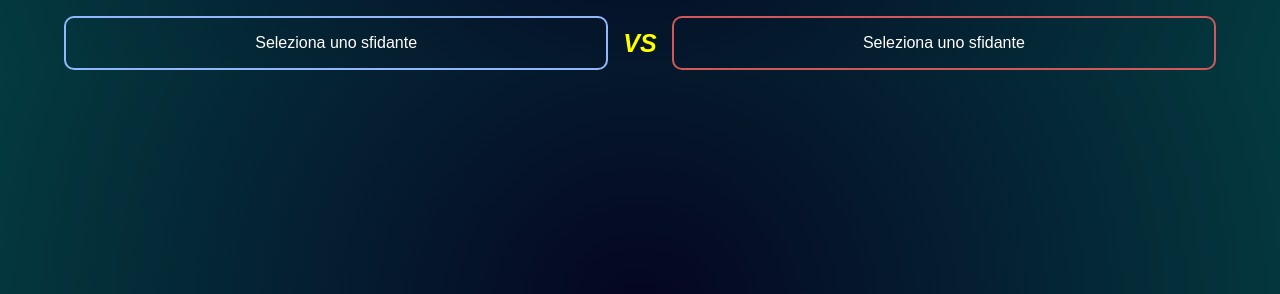
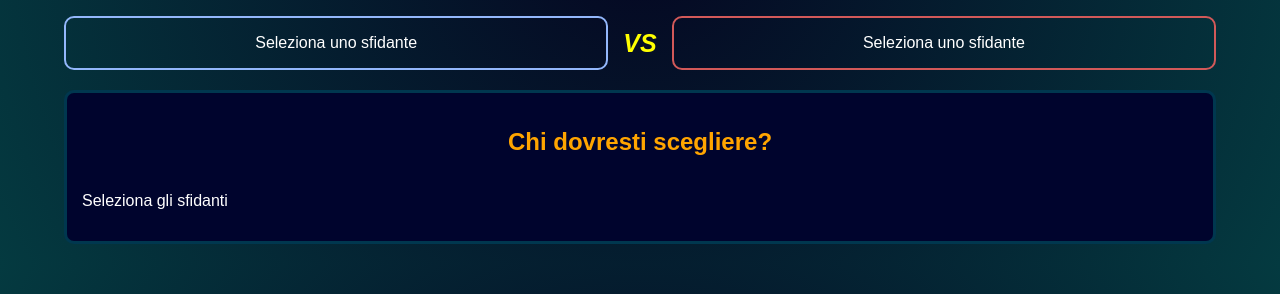
Before and after one commit to cioffilorenzo24-boop/DEWARS, a React (Vite) app: page / in a window 1280 px wide. Shown: the part 422-716 px from the top of the page. Built offline with nearby package versions, Linux system fonts and the light colour scheme.

Commit message:
added footer

```diff
--- a/src/App.tsx
+++ b/src/App.tsx
@@ -2,10 +2,12 @@ import "./App.css";
 import "./header.css";
 import "./choise-box.css";
 import "./challenge.css";
+import "./footer.css";
 import { GetDevCard } from "./function/choise";
 import { developers } from "./type";
 import { useState } from "react";
 import { ChallengerDev } from "./function/challengers";
+import { BetterChoises } from "./function/footer";
 import type { Dev } from "./type";
 
 function App() {
@@ -16,8 +18,10 @@ function App() {
   const manageDev = (selectedDev: Dev) => {
     if (btn === "A") {
       setCurrentDevA(selectedDev);
+      setBtn(null);
     } else if (btn === "B") {
       setCurrentDevB(selectedDev);
+      setBtn(null);
     }
   };
 
@@ -66,7 +70,12 @@ function App() {
             {ChallengerDev(currentDevB, "DEV B")}
           </div>
         </section>
-        <footer></footer>
+        <footer>
+          <h2>Chi dovresti scegliere?</h2>
+          <div className="betterChoiseDiv">
+            {BetterChoises(currentDevA, currentDevB)}
+          </div>
+        </footer>
       </main>
     </>
   );
--- a/src/footer.css
+++ b/src/footer.css
@@ -0,0 +1,56 @@
+footer {
+  border: 3px solid #00374f;
+  margin-top: 20px;
+  display: flex;
+  flex-direction: column;
+  border-radius: 10px;
+  padding: 15px;
+  margin-bottom: 20px;
+  background-color: #00042d;
+}
+
+.betterDev {
+  width: 49%;
+  background-color: #00374f;
+  color: white;
+  padding: 10px;
+  border-radius: 10px;
+  height: 50px;
+  align-items: center;
+  display: flex;
+}
+
+footer h2 {
+  color: orange;
+  text-align: center;
+}
+
+.betterChoiseDiv {
+  display: flex;
+  flex-wrap: wrap;
+  width: 100%;
+  gap: 10px;
+  margin: 0 auto;
+}
+
+.bestDev {
+  width: 100%;
+  background-color: #01a3014f;
+  color: white;
+  padding: 10px;
+  border-radius: 10px;
+  height: 50px;
+  align-items: center;
+  display: flex;
+  font-weight: bold;
+  justify-content: center;
+}
+
+.winner-A {
+  font-weight: bold;
+  color: #93b7fb;
+}
+.winner-B {
+  font-weight: bold;
+  color: #d25959;
+}
--- a/src/function/challengers.tsx
+++ b/src/function/challengers.tsx
@@ -1,7 +1,7 @@
 import type { Dev } from "../type";
 
 
-function GetAverage(currentDev: Dev) {
+export function GetAverage(currentDev: Dev) {
   let frontendScore = 0;
   let frontendCount = 0;
   let beckendScore = 0;
--- a/src/function/footer.tsx
+++ b/src/function/footer.tsx
@@ -0,0 +1,80 @@
+import type { Dev } from "../type";
+import { GetAverage } from "./challengers";
+
+export function BetterChoises(currentDevA: Dev, currentDevB: Dev) {
+  if (currentDevA === null || currentDevB === null)
+    return <p style={{ color: "white" }}>Seleziona gli sfidanti</p>;
+
+  const A = GetAverage(currentDevA);
+  const B = GetAverage(currentDevB);
+  let winnerClass = "";
+  let winnerFE = "";
+
+  if (A.averageFrontendScore > B.averageFrontendScore) {
+    winnerFE = currentDevA.firstname + " " + currentDevA.lastname;
+    winnerClass = "winner-A";
+  } else if (A.averageFrontendScore < B.averageFrontendScore) {
+    winnerFE = currentDevB.firstname + " " + currentDevB.lastname;
+    winnerClass = "winner-B";
+  } else {
+    winnerFE = "entrambi";
+  }
+
+  let winnerBE = "";
+
+  if (A.averageBeckendScore > B.averageBeckendScore) {
+    winnerBE = currentDevA.firstname + " " + currentDevA.lastname;
+    winnerClass = "winner-A";
+  } else if (A.averageBeckendScore < B.averageBeckendScore) {
+    winnerBE = currentDevB.firstname + " " + currentDevB.lastname;
+    winnerClass = "winner-B";
+  } else {
+    winnerBE = "entrambi";
+  }
+
+  let BestDev = "";
+  if (A.overall > B.overall) {
+    BestDev = currentDevA.firstname + " " + currentDevA.lastname;
+    winnerClass = "winner-A";
+  } else if (A.overall < B.overall) {
+    BestDev = currentDevB.firstname + " " + currentDevB.lastname;
+    winnerClass = "winner-B";
+  } else {
+    BestDev = "entrambi";
+  }
+
+  return (
+    <>
+      {currentDevA.skills.map((skillA, i) => {
+        const skillB = currentDevB.skills[i];
+        let winnerDev = "";
+        let winnerClass = "";
+
+        if (skillA.value > skillB.value) {
+          winnerDev = currentDevA.firstname + " " + currentDevA.lastname;
+          winnerClass = "winner-A";
+        } else if (skillA.value < skillB.value) {
+          winnerDev = currentDevB.firstname + " " + currentDevB.lastname;
+          winnerClass = "winner-B";
+        } else {
+          winnerDev = "entrambi";
+        }
+        return (
+          <>
+            <div className="betterDev">
+              Se vuoi il migliore in {skillA.label}, scegli{" "}
+              <span className={winnerClass}>{winnerDev}</span>
+            </div>
+          </>
+        );
+      })}
+      <div className="betterDev">
+        Per il miglior Front-End, scegli <span className={winnerClass}>{winnerFE}</span>
+      </div>
+      <div className="betterDev">
+        Per il miglior Beck-End, scegli <span className={winnerClass}>{winnerBE}</span>
+      </div>
+      <div className="bestDev">Complessivamente, scegli <span className={winnerClass}>{BestDev}</span></div>
+    </>
+  );
+}
--- a/src/type.ts
+++ b/src/type.ts
@@ -25,11 +25,11 @@ const developers: Dev[] = [
     birthDate: "1998-05-14",
     gender: "m",
     skills: [
-      { label: "html/css", type: "front-end", value: 90 },
-      { label: "javascript", type: "front-end", value: 85 },
-      { label: "react", type: "front-end", value: 80 },
-      { label: "node.js", type: "back-end", value: 65 },
-      { label: "algorithms", type: "back-end", value: 70 },
+      { label: "HTML/CSS", type: "front-end", value: 90 },
+      { label: "JavaScript", type: "front-end", value: 85 },
+      { label: "React", type: "front-end", value: 80 },
+      { label: "Node.js", type: "back-end", value: 65 },
+      { label: "Algorithms", type: "back-end", value: 70 },
     ],
   },
   {
@@ -40,11 +40,11 @@ const developers: Dev[] = [
     birthDate: "2001-09-22",
     gender: "f",
     skills: [
-      { label: "html/css", type: "front-end", value: 95 },
-      { label: "javascript", type: "front-end", value: 90 },
-      { label: "react", type: "front-end", value: 88 },
-      { label: "node.js", type: "back-end", value: 40 },
-      { label: "algorithms", type: "back-end", value: 60 },
+      { label: "HTML/CSS", type: "front-end", value: 95 },
+      { label: "JavaScript", type: "front-end", value: 90 },
+      { label: "React", type: "front-end", value: 88 },
+      { label: "Node.js", type: "back-end", value: 40 },
+      { label: "Algorithms", type: "back-end", value: 60 },
     ],
   },
   {
@@ -55,11 +55,11 @@ const developers: Dev[] = [
     birthDate: "1995-12-03",
     gender: "m",
     skills: [
-      { label: "html/css", type: "front-end", value: 60 },
-      { label: "javascript", type: "front-end", value: 75 },
-      { label: "react", type: "front-end", value: 50 },
-      { label: "node.js", type: "back-end", value: 92 },
-      { label: "algorithms", type: "back-end", value: 85 },
+      { label: "HTML/CSS", type: "front-end", value: 60 },
+      { label: "JavaScript", type: "front-end", value: 75 },
+      { label: "React", type: "front-end", value: 50 },
+      { label: "Node.js", type: "back-end", value: 92 },
+      { label: "Algorithms", type: "back-end", value: 85 },
     ],
   },
   {
@@ -70,11 +70,11 @@ const developers: Dev[] = [
     birthDate: "1999-03-18",
     gender: "f",
     skills: [
-      { label: "html/css", type: "front-end", value: 85 },
-      { label: "javascript", type: "front-end", value: 80 },
-      { label: "react", type: "front-end", value: 75 },
-      { label: "node.js", type: "back-end", value: 78 },
-      { label: "algorithms", type: "back-end", value: 80 },
+      { label: "HTML/CSS", type: "front-end", value: 85 },
+      { label: "JavaScript", type: "front-end", value: 80 },
+      { label: "React", type: "front-end", value: 75 },
+      { label: "Node.js", type: "back-end", value: 78 },
+      { label: "Algorithms", type: "back-end", value: 80 },
     ],
   },
   {
@@ -85,11 +85,11 @@ const developers: Dev[] = [
     birthDate: "2002-07-30",
     gender: "m",
     skills: [
-      { label: "html/css", type: "front-end", value: 70 },
-      { label: "javascript", type: "front-end", value: 82 },
-      { label: "react", type: "front-end", value: 65 },
-      { label: "node.js", type: "back-end", value: 70 },
-      { label: "algorithms", type: "back-end", value: 90 },
+      { label: "HTML/CSS", type: "front-end", value: 70 },
+      { label: "JavaScript", type: "front-end", value: 82 },
+      { label: "React", type: "front-end", value: 65 },
+      { label: "Node.js", type: "back-end", value: 70 },
+      { label: "Algorithms", type: "back-end", value: 90 },
     ],
   },
   {
@@ -100,14 +100,14 @@ const developers: Dev[] = [
     birthDate: "1997-11-05",
     gender: "m",
     skills: [
-      { label: "html/css", type: "front-end", value: 75 },
-      { label: "javascript", type: "front-end", value: 70 },
-      { label: "react", type: "front-end", value: 60 },
-      { label: "node.js", type: "back-end", value: 88 },
-      { label: "algorithms", type: "back-end", value: 82 },
+      { label: "HTML/CSS", type: "front-end", value: 75 },
+      { label: "JavaScript", type: "front-end", value: 70 },
+      { label: "React", type: "front-end", value: 60 },
+      { label: "Node.js", type: "back-end", value: 88 },
+      { label: "Algorithms", type: "back-end", value: 82 },
     ],
   },
 ];
 
 export type { Dev, Skill };
-export { developers }
+export { developers };
```
